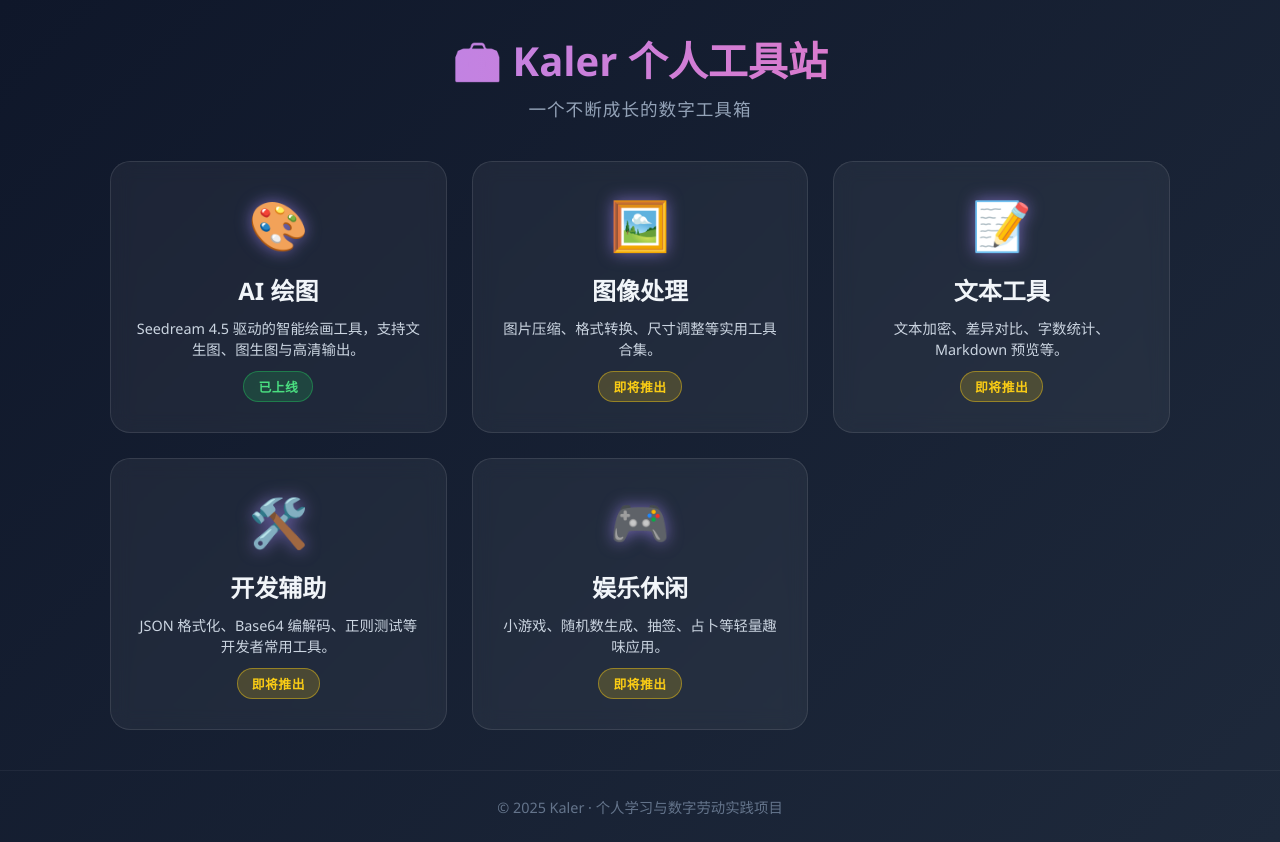
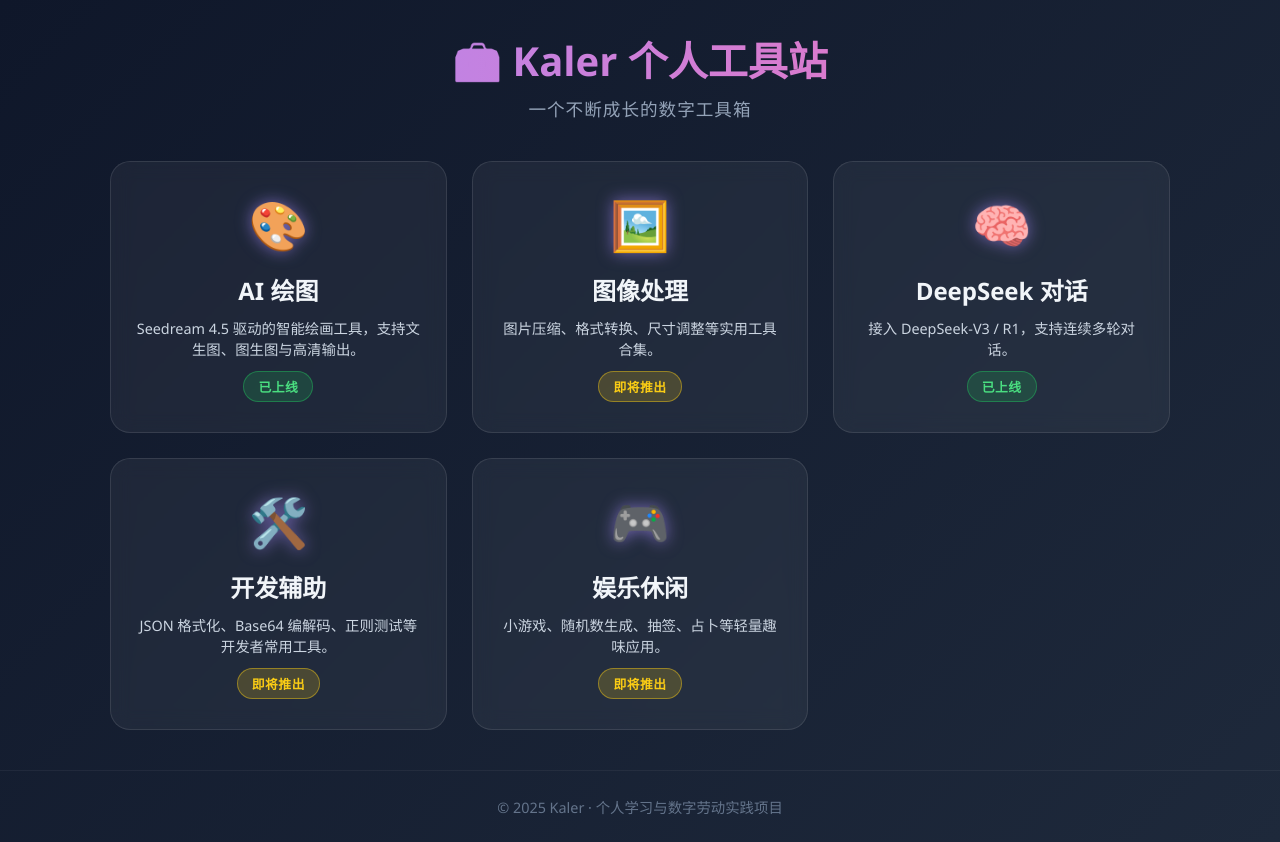
Before and after one commit to Rriokt/GGerenmulu, a plain HTML site: page index.html in a window 1280 px wide. Drawn offline with Linux system fonts and the light colour scheme.

Commit message:
Update index.html

```diff
--- a/index.html
+++ b/index.html
@@ -184,13 +184,13 @@
       <span class="status coming">即将推出</span>
     </div>
 
-    <!-- 文本工具：待定 -->
-    <div class="card" onclick="showToast()">
-      <div class="card-icon">📝</div>
-      <h2>文本工具</h2>
-      <p>文本加密、差异对比、字数统计、Markdown 预览等。</p>
-      <span class="status coming">即将推出</span>
-    </div>
+    <!-- 文本工具：deepseek -->
+    <div class="card" onclick="window.open('https://你的deepseek对话站.pages.dev', '_blank')">
+  <div class="card-icon">🧠</div>
+  <h2>DeepSeek 对话</h2>
+  <p>接入 DeepSeek-V3 / R1，支持连续多轮对话。</p>
+  <span class="status available">已上线</span>
+</div>
 
     <!-- 开发辅助：待定 -->
     <div class="card" onclick="showToast()">
```
